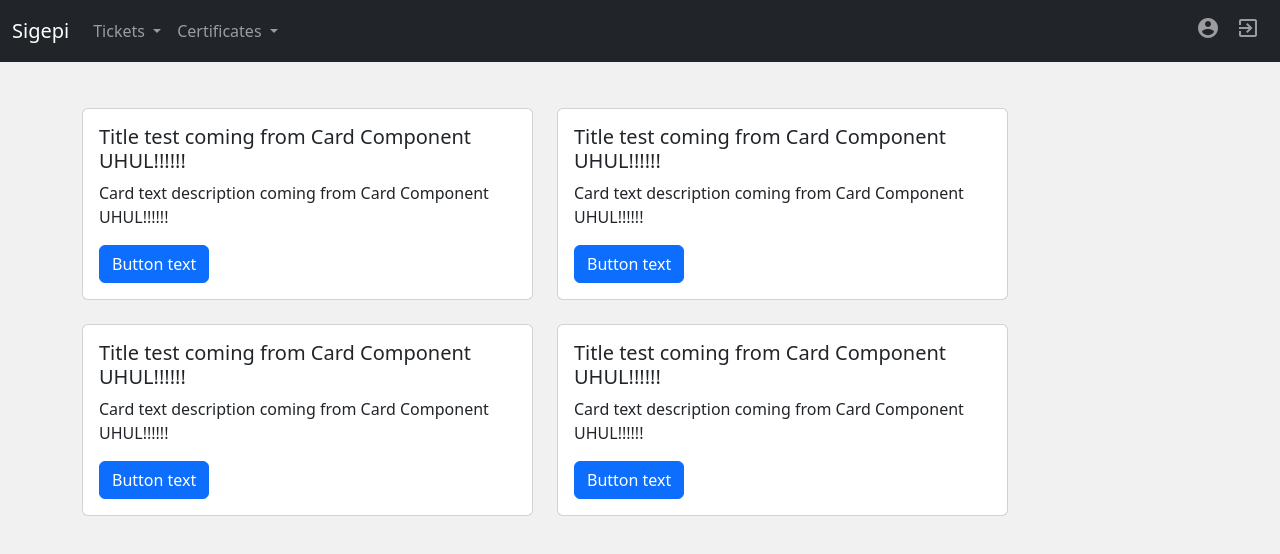
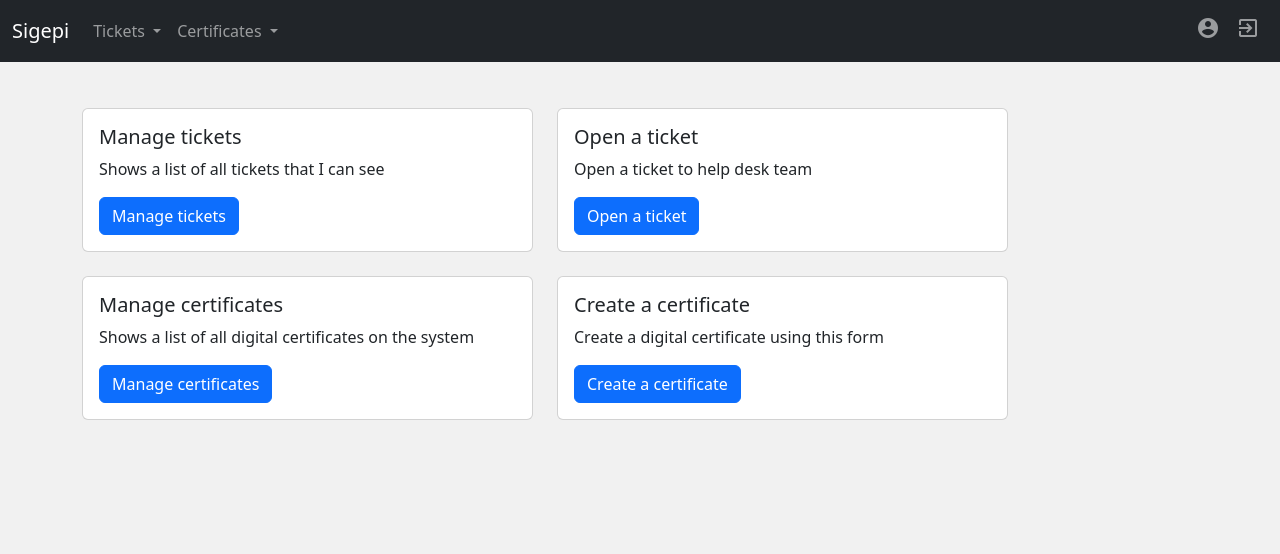
Before and after one commit to felipe-maria/client-sigepi, an Angular app: page / in a window 1280 px wide. Shown: the top 554 px of the page. Built offline with nearby package versions, Linux system fonts and the light colour scheme; what angular-popper would draw is missing.

Commit message:
Implemented grid-control of card-list page. It's considering yet authorization of user at card rendering.

```diff
--- a/src/app/page/home/card-list/card/card.component.ts
+++ b/src/app/page/home/card-list/card/card.component.ts
@@ -1,19 +1,14 @@
-import { Component, OnInit } from '@angular/core';
+import { Component, Input, OnInit } from '@angular/core';
 
 @Component({
   selector: 'sigepi-card',
   templateUrl: './card.component.html',
   styleUrls: ['./card.component.scss']
 })
-export class CardComponent implements OnInit {
+export class CardComponent {
 
-  title: string = 'Title test coming from Card Component UHUL!!!!!!';
-  text: string = 'Card text description coming from Card Component UHUL!!!!!!';
-  buttonText: string = 'Button text';
-
-  constructor() { }
-
-  ngOnInit(): void {
-  }
+  @Input() title = '';
+  @Input() text = '';
+  @Input() buttonText = '';
 
 }
--- /dev/null
+++ b/src/app/page/home/card-list/card/card.ts
@@ -0,0 +1,7 @@
+export interface Card {
+
+    title: string;
+    text: string;
+    buttonText: string
+
+}
--- a/src/app/page/home/card-list/cards/cards.component.html
+++ b/src/app/page/home/card-list/cards/cards.component.html
@@ -0,0 +1,13 @@
+<div class="container mt-5">
+  <ol class="list-unstyled">
+    <li *ngFor="let cols of rows" class="row mt-4">
+      <div *ngFor="let card of cols" class="col-sm-5">
+        <sigepi-card
+            [title]='card.title'
+            [text]='card.text'
+            [buttonText]='card.buttonText'>
+        </sigepi-card>
+      </div>
+    </li>
+  </ol>
+</div>
--- a/src/app/page/home/card-list/cards/cards.component.ts
+++ b/src/app/page/home/card-list/cards/cards.component.ts
@@ -1,11 +1,52 @@
-import { Component } from '@angular/core';
+import { Component, OnInit } from '@angular/core';
+import { Card } from '../card/card';
 
 @Component({
     selector: 'sigepi-cards',
     templateUrl: './cards.component.html'
 })
-export class CardsComponent {
+export class CardsComponent implements OnInit {
 
+    rows: any[] = [];
+    cards: Card[] =
+        [
+            {
+                title: 'Manage tickets',
+                text: 'Shows a list of all tickets that I can see',
+                buttonText: 'Manage tickets'
+            },
+            {
+                title: 'Open a ticket',
+                text: 'Open a ticket to help desk team',
+                buttonText: 'Open a ticket'
+            },
+            {
+                title: 'Manage certificates',
+                text: 'Shows a list of all digital certificates on the system',
+                buttonText: 'Manage certificates'
+            },
+            {
+                title: 'Create a certificate',
+                text: 'Create a digital certificate using this form',
+                buttonText: 'Create a certificate'
+            }
+        ];
 
+    constructor() { }
+
+    ngOnInit(): void {
+        this.rows = this.groupColumns(this.cards);
+    }
+
+    groupColumns(cards: Card[]) {
+        const newRows = [];
+        const columnsSize = 2;
+
+        for (let index = 0; index < cards.length; index += columnsSize) {
+            newRows.push(cards.slice(index, index + columnsSize));
+        }
+
+        return newRows;
+    }
 
 }
--- a/src/app/page/home/home.component.html
+++ b/src/app/page/home/home.component.html
@@ -1,76 +1,3 @@
 <article>
-
-  <!-- Container principal do article -->
-  <div class="container mt-5">
-
-    <ol class="list-unstyled">
-      <!-- Primeira linha -->
-      <li class="row mt-4"> <!--*ngFor="let cols of rows"-->
-
-        <!-- 1a coluna -->
-        <div class="col-sm-5">
-
-          <!-- Card -->
-          <!--        <div class="card">-->
-          <!--          <div class="card-body">-->
-          <!--            <h5 class="card-title">Manage tickets</h5>-->
-          <!--            <p class="card-text">Shows a list of all tickets that I can see</p>-->
-          <!--            <a href="#" class="btn btn-primary">Manage tickets</a>-->
-          <!--          </div>-->
-          <!--        </div>-->
-          <sigepi-card></sigepi-card>
-
-        </div>
-
-        <!-- 2a coluna -->
-        <div class="col-sm-5">
-
-          <!-- Card -->
-          <!--        <div class="card">-->
-          <!--          <div class="card-body">-->
-          <!--            <h5 class="card-title">Open a ticket</h5>-->
-          <!--            <p class="card-text">Open a ticket to help desk team.</p>-->
-          <!--            <a href="#" class="btn btn-primary">Open a ticket</a>-->
-          <!--          </div>-->
-          <!--        </div>-->
-          <sigepi-card></sigepi-card>
-        </div>
-
-      </li>
-
-      <!-- 2a linha -->
-      <li class="row mt-4">
-
-        <!-- 1a coluna -->
-        <div class="col-sm-5">
-
-          <!-- Card -->
-          <!--        <div class="card">-->
-          <!--          <div class="card-body">-->
-          <!--            <h5 class="card-title">Manage certificates</h5>-->
-          <!--            <p class="card-text">Shows a list of all digital certificates on the system.</p>-->
-          <!--            <a href="#" class="btn btn-primary">Manage certificates</a>-->
-          <!--          </div>-->
-          <!--        </div>-->
-          <sigepi-card></sigepi-card>
-        </div>
-
-        <!-- 2a coluna -->
-        <div class="col-sm-5">
-
-          <!-- Card -->
-          <!--        <div class="card">
-                    <div class="card-body">
-                      <h5 class="card-title">Create a certificate</h5>
-                      <p class="card-text">Create a digital certificate using this form.</p>
-                      <a href="#" class="btn btn-primary">Create a certificate</a>
-                    </div>
-                  </div>-->
-          <sigepi-card></sigepi-card>
-
-        </div>
-      </li>
-    </ol>
-  </div>
-
+  <sigepi-cards></sigepi-cards>
 </article>
--- a/tsconfig.json
+++ b/tsconfig.json
@@ -7,7 +7,7 @@
     "forceConsistentCasingInFileNames": true,
     "strict": true,
     "noImplicitOverride": true,
-    "noPropertyAccessFromIndexSignature": true,
+    "noPropertyAccessFromIndexSignature": false,
     "noImplicitReturns": true,
     "noFallthroughCasesInSwitch": true,
     "sourceMap": true,
```
Also changed, not shown: src/app/page/home/card-list/card/card.module.ts (deleted, +0 -14 lines), src/app/page/home/card-list/cards/cards.module.ts (deleted, +0 -11 lines), src/app/page/home/home.module.ts (+8 -3 lines).
